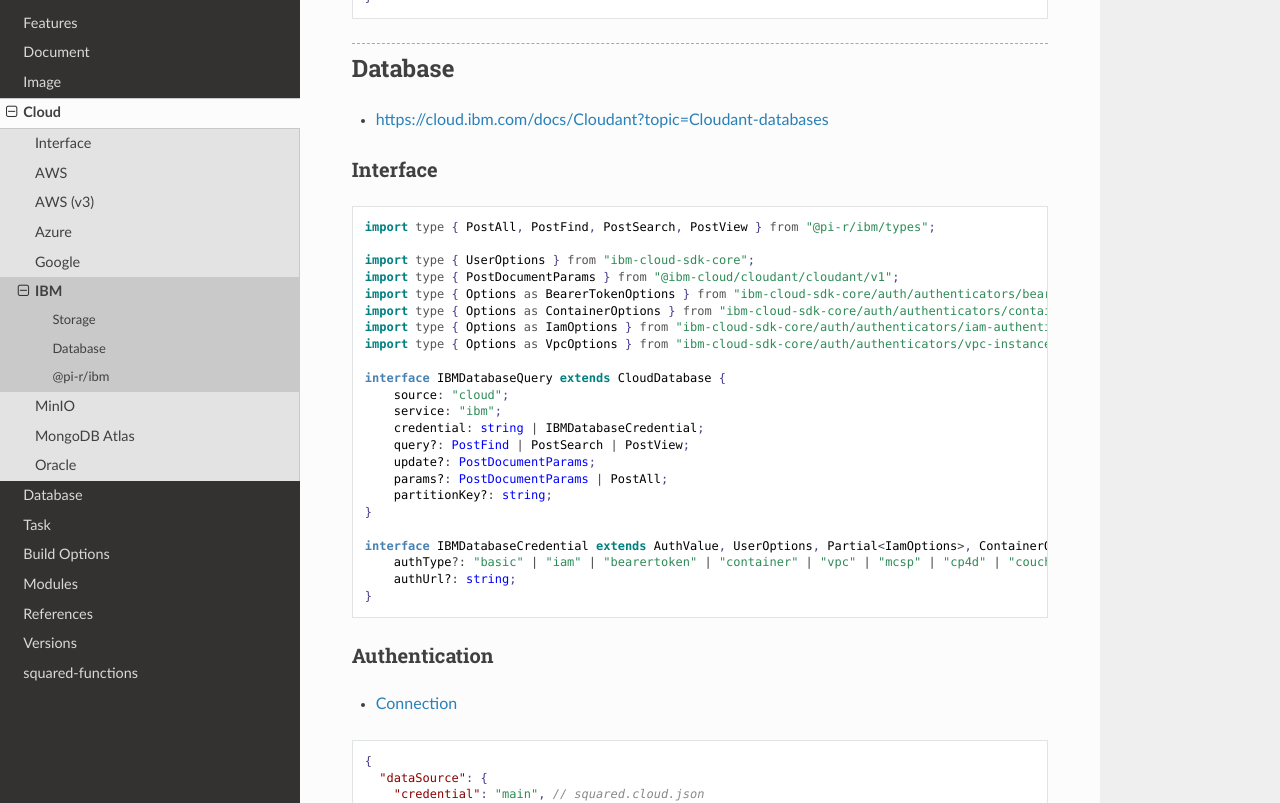
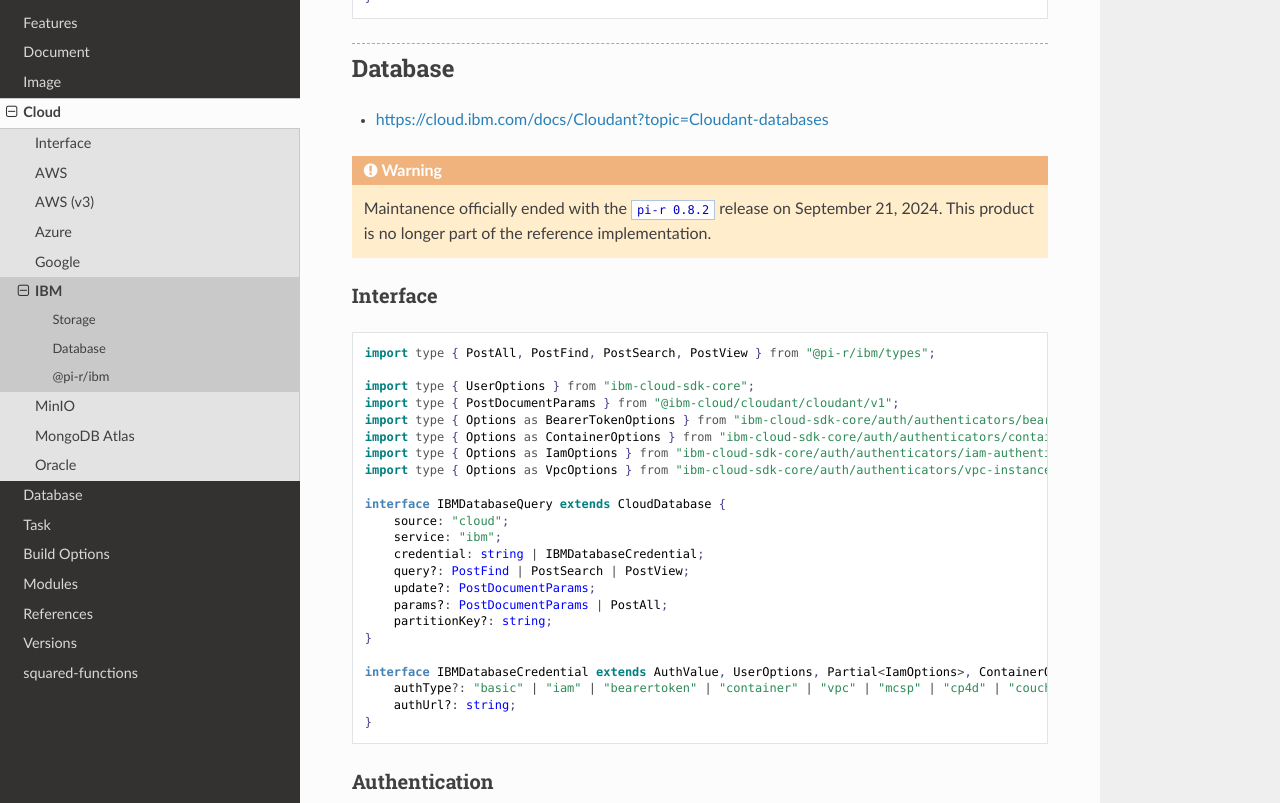
Before and after one commit to anpham6/chrome-docs, a Sphinx documentation site: the page built from source/cloud/ibm.rst, in a window 1280 px wide and 900 px high, scrolled down 1397 px, cut to the strip 97-900 px from the top of the window. Built offline with Sphinx 7.4.7 and the Read the Docs theme 2.0.0, drawn with Linux system fonts in a browser that asks for light colours; some of the changed text lies outside the part shown.

Commit message:
Cloud: IBM Cloudant deprecation notice for 0.8.2.

```diff
--- a/source/cloud/ibm.rst
+++ b/source/cloud/ibm.rst
@@ -79,6 +79,8 @@
 ========
 
 - https://cloud.ibm.com/docs/Cloudant?topic=Cloudant-databases
+
+.. warning:: Maintanence officially ended with the ``pi-r 0.8.2`` release on September 21, 2024. This product is no longer part of the reference implementation.
 
 Interface
 ---------
@@ -229,6 +231,10 @@
 @pi-r/ibm
 =========
 
+.. versionremoved:: 0.9.0
+
+  - *Cloudant* is no longer supported due to the lack of feedback and future longevity.
+
 .. versionadded:: 0.8.0
 
   - *Cloudant* method **postExplain** as a single *ExplainResult* is supported.
```
